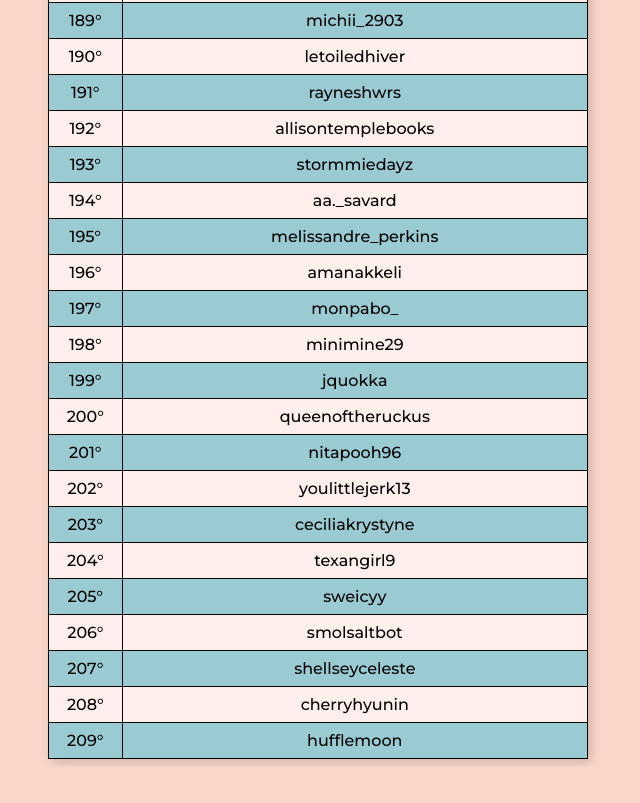
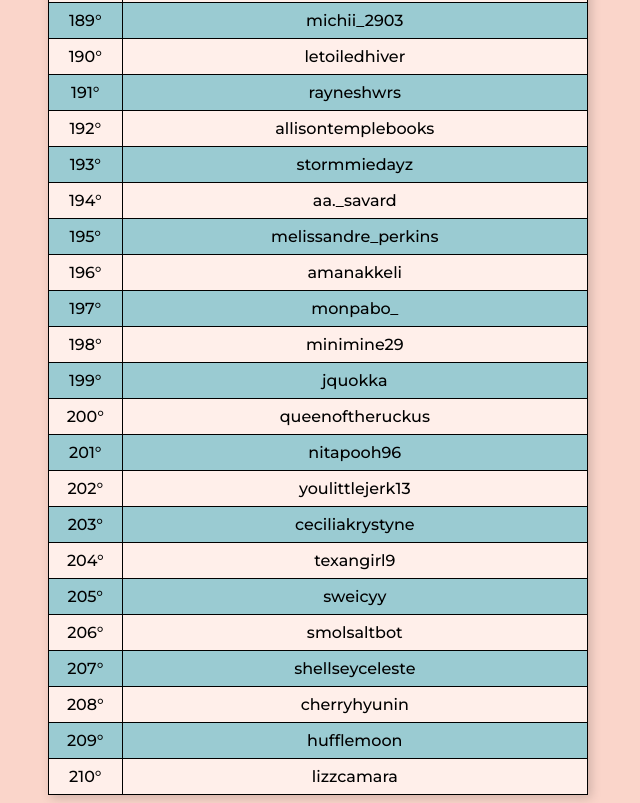
Before and after one commit to bmaizena/shufflecodes, a plain HTML site: page nahtelie/index.html in a window 1280 px wide. Shown: the part 6963-7766 px from the top of the page, without its empty margins (322-962 px from the left). Before the commit the page ends 7730 px from the top, so only its background shows below. Drawn offline with Linux system fonts and the light colour scheme.

Commit message:
ADD lizzcamara 01/09/2024

```diff
--- a/nahtelie/index.html
+++ b/nahtelie/index.html
@@ -1256,6 +1256,11 @@
             <td>209°</td>
             <td>hufflemoon</td>
         </tr>
+
+        <tr>
+            <td>210°</td>
+            <td>lizzcamara</td>
+        </tr>
     </table>
 </body>
 </html>
```
